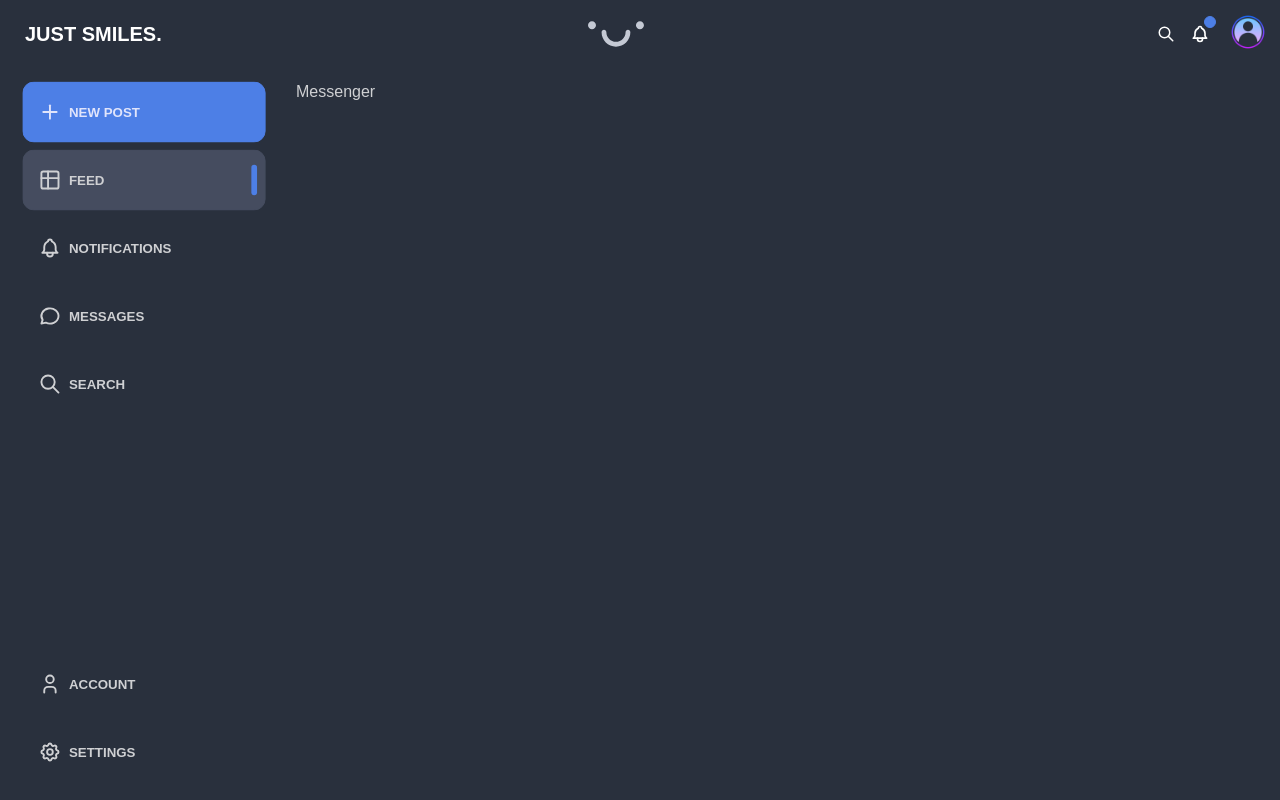
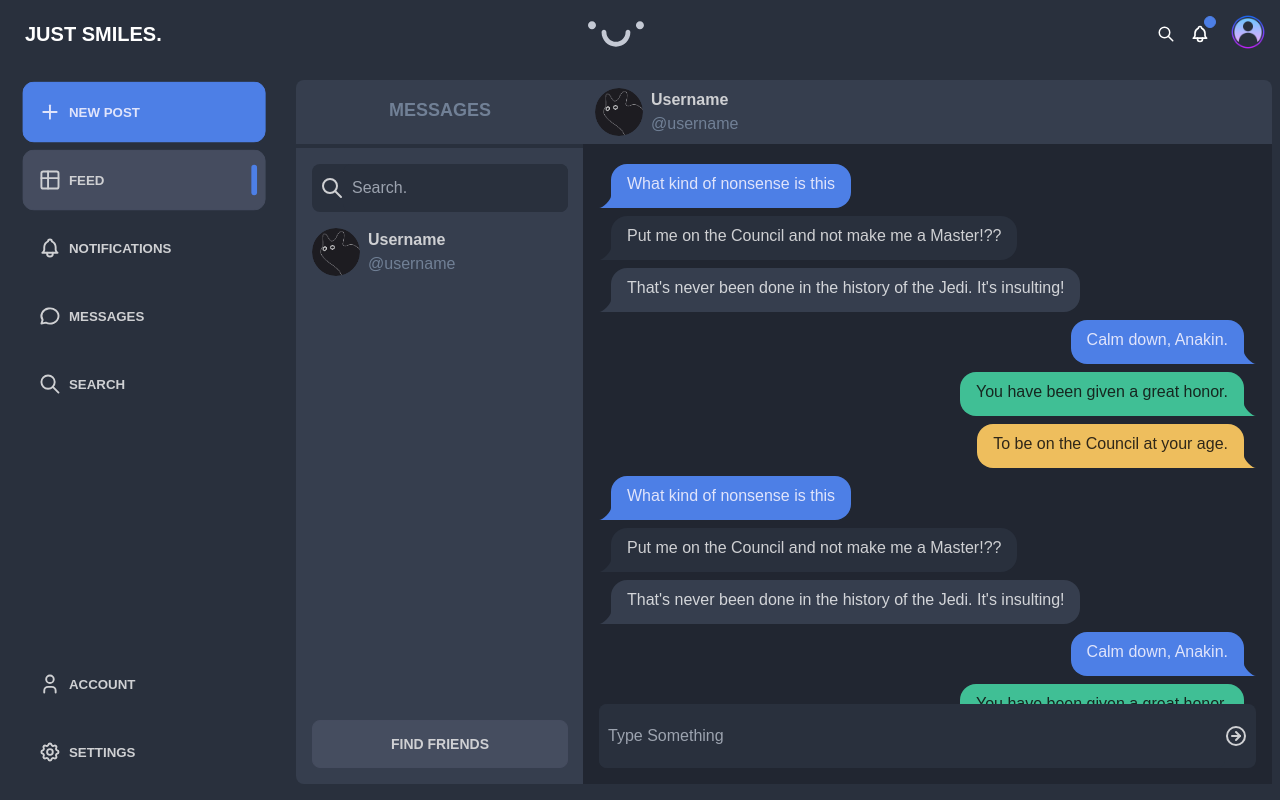
Before and after one commit to Sameers12s/JustSmile-1, a React (Vite) app: page /messages in a window 1280 px wide. Built offline with nearby package versions, Linux system fonts and the light colour scheme.

Commit message:
message section partially done

```diff
--- a/src/assets/Css/index.css
+++ b/src/assets/Css/index.css
@@ -13,6 +13,9 @@
 }
 
 @layer components {
+    :root {
+        color-scheme: dark;
+      }
     body {
         @apply bg-neutrals-900
     }
--- /dev/null
+++ b/src/components/ChartArea.jsx
@@ -0,0 +1,92 @@
+import { IconCircleArrowRight } from "@tabler/icons-react";
+import UserNames from "../components/UserNames";
+const ChartArea = () => {
+  return (
+    <div className="join-item flex flex-col flex-1 h-full rounded-lg bg-neutrals-800">
+      <div className="w-full h-16 text-center">
+        <div className="flex flex-1 h-full items-center px-3">
+          <UserNames />
+        </div>
+      </div>
+
+      <div className="flex flex-col flex-1 bg-neutrals-950 rounded-none p-4 min-h-0 ">
+        <div className="flex-1 flex-col overflow-y-auto ">
+          <div className="chat chat-start">
+            <div className="chat-bubble chat-bubble-primary">
+              What kind of nonsense is this
+            </div>
+          </div>
+          <div className="chat chat-start">
+            <div className="chat-bubble chat-bubble-secondary">
+              Put me on the Council and not make me a Master!??
+            </div>
+          </div>
+          <div className="chat chat-start">
+            <div className="chat-bubble chat-bubble-accent">
+              That's never been done in the history of the Jedi. It's insulting!
+            </div>
+          </div>
+          <div className="chat chat-end">
+            <div className="chat-bubble chat-bubble-info">
+              Calm down, Anakin.
+            </div>
+          </div>
+          <div className="chat chat-end">
+            <div className="chat-bubble chat-bubble-success">
+              You have been given a great honor.
+            </div>
+          </div>
+          <div className="chat chat-end">
+            <div className="chat-bubble chat-bubble-warning">
+              To be on the Council at your age.
+            </div>
+          </div>
+          <div className="chat chat-start">
+            <div className="chat-bubble chat-bubble-primary">
+              What kind of nonsense is this
+            </div>
+          </div>
+          <div className="chat chat-start">
+            <div className="chat-bubble chat-bubble-secondary">
+              Put me on the Council and not make me a Master!??
+            </div>
+          </div>
+          <div className="chat chat-start">
+            <div className="chat-bubble chat-bubble-accent">
+              That's never been done in the history of the Jedi. It's insulting!
+            </div>
+          </div>
+          <div className="chat chat-end">
+            <div className="chat-bubble chat-bubble-info">
+              Calm down, Anakin.
+            </div>
+          </div>
+          <div className="chat chat-end">
+            <div className="chat-bubble chat-bubble-success">
+              You have been given a great honor.
+            </div>
+          </div>
+          <div className="chat chat-end">
+            <div className="chat-bubble chat-bubble-warning">
+              To be on the Council at your age.
+            </div>
+          </div>
+        </div>
+        <div className=" flex-shrink-0">
+          <div className="join items-center justify-center bg-neutrals-900 w-full">
+            <input
+              id="text"
+              placeholder="Type Something"
+              className="h-16 input w-full rounded-lg text-bold pl-2 focus:outline-none"
+              required
+            />
+            <button className="join-item pr-2 rounded-full ">
+              <IconCircleArrowRight />
+            </button>
+          </div>
+        </div>
+      </div>
+    </div>
+  );
+};
+export default ChartArea;
--- a/src/components/LeftSidebar.jsx
+++ b/src/components/LeftSidebar.jsx
@@ -19,7 +19,7 @@ const LeftSidebar = () => {
   }
 
   return (
-    <div className="flex flex-col h-full p-4 pt-0 space-y-1">
+    <div className="flex flex-col h-full p-4 pt-0 space-y-1 ">
       <button
         className="btn btn-primary justify-start h-16 rounded-xl font-bold"
         onClick={open}
--- /dev/null
+++ b/src/components/MessageFriendsTab.jsx
@@ -0,0 +1,32 @@
+import UserNames from "../components/UserNames";
+import { IconSearch } from "@tabler/icons-react";
+const MessageFriendsTab = () => {
+  return (
+    <div className="join-item flex flex-col basis-72 h-full rounded-lg bg-neutrals-800">
+      <div className="w-full h-16 font-bold text-neutrals-600 text-center text-lg py-4">
+        MESSAGES
+      </div>
+      <div className="flex flex-row w-full h-18 items-center p-4 border-t-4 border-t-neutrals-900 rounded-none">
+        <div className="join w-full items-center justify-center pl-2 bg-neutrals-900">
+          <div className="join-item ">
+            <IconSearch />
+          </div>
+          <input
+            type="text"
+            id="email"
+            placeholder="Search."
+            className="input w-full  rounded-lg text-bold pl-2 focus:outline-none"
+            required
+          />
+        </div>
+      </div>
+      <div className="flex-1 px-4">
+        <UserNames />
+      </div>
+      <div className="flex justify-center p-4">
+        <button className="btn w-full bg-neutrals-700">FIND FRIENDS</button>
+      </div>
+    </div>
+  );
+};
+export default MessageFriendsTab;
--- a/src/components/RightSidebar.jsx
+++ b/src/components/RightSidebar.jsx
@@ -2,9 +2,11 @@ import FollowersFollowingTab from "./FollowersFollowingTab";
 import FriendsTab from "./FriendsTab";
 const RightSidebar = () => {
   return (
-    <div className="flex flex-col h-full p-4 py-4 pt-0 space-y-4">
-      <FollowersFollowingTab />
-      <FriendsTab />
+    <div className="min-w-[20rem] max-w-[20rem] hidden xl:block bg-neutrals-900 h-full">
+      <div className="flex flex-col h-full p-4 py-4 pt-0 space-y-4 ">
+        <FollowersFollowingTab />
+        <FriendsTab />
+      </div>
     </div>
   );
 };
--- a/src/pages/Home.jsx
+++ b/src/pages/Home.jsx
@@ -1,7 +1,11 @@
 import Post from "../components/Post";
 const Home = () => {
   document.title = "JustSmile | Home";
-  return <Post />;
+  return (
+    <div className=" max-w-[41rem]">
+      <Post />
+    </div>
+  );
 };
 
 export default Home;
--- a/src/pages/Messenger.jsx
+++ b/src/pages/Messenger.jsx
@@ -1,6 +1,13 @@
+import MessageFriendTab from "../components/MessageFriendsTab";
+import ChartArea from "../components/ChartArea";
 const Messenger = () => {
-  document.title = "JustSmile | Messenger"
-    return <div>Messenger</div>;
-  };
+  document.title = "JustSmile | Messenger";
+  return (
+    <div className="join flex flex-row h-full pb-4">
+      <MessageFriendTab />
+      <ChartArea />
+    </div>
+  );
+};
 
-  export default Messenger;
+export default Messenger;
--- a/src/pages/Notification.jsx
+++ b/src/pages/Notification.jsx
@@ -1,7 +1,11 @@
 import Notifiy from "../components/Notifiy";
 const Notification = () => {
-  document.title = "JustSmile | Notification"
-  return <div><Notifiy /></div>;
+  document.title = "JustSmile | Notification";
+  return (
+    <div className=" max-w-[41rem]">
+      <Notifiy />
+    </div>
+  );
 };
 
 export default Notification;
--- a/src/pages/Setting.jsx
+++ b/src/pages/Setting.jsx
@@ -6,13 +6,16 @@ import AppTheme from "../components/AppTheme";
 const Setting = () => {
   document.title = "JustSmile | Setting";
   return (
+    <div className=" max-w-[41rem]">
       <div className="flex flex-col">
         <div className="pb-5">
           <div className="py-4 font-bold text-neutrals-600">APP THEME</div>
           <AppTheme />
         </div>
         <div className="pb-5">
-        <div className="py-4 font-bold text-neutrals-600">PERSONAL DETAILS</div>
+          <div className="py-4 font-bold text-neutrals-600">
+            PERSONAL DETAILS
+          </div>
           <PersonalDetails />
         </div>
         <div className="pb-5">
@@ -28,6 +31,7 @@ const Setting = () => {
           <DangerZone />
         </div>
       </div>
+    </div>
   );
 };
 
--- a/src/pages/layouts/BaseLayout.jsx
+++ b/src/pages/layouts/BaseLayout.jsx
@@ -25,12 +25,11 @@ const BaseLayout = () => {
           <div className="min-w-[18rem] hidden lg:block">
             <LeftSidebar />
           </div>
-          <div className="flex-1 max-w-[42rem] px-2">
+          <div className="flex-1 h-full px-2">
             <Outlet />
           </div>
-          <div
-            className={`min-w-[20rem] max-w-[20rem] hidden xl:block bg-neutrals-900 ${visibility}`}
-          >
+
+          <div className={` ${visibility}`}>
             <RightSidebar />
           </div>
         </div>
--- a/src/routes/routes.jsx
+++ b/src/routes/routes.jsx
@@ -55,14 +55,14 @@ const router = createBrowserRouter([
         path: "messages",
         element: <Messenger />,
         handle: {
-          hideRightSidebar: "invisible",
+          hideRightSidebar: "lg:hidden",
         },
       },
       {
         path: "notifications",
         element: <Notification />,
         handle: {
-          hideRightSidebar: "invisible",
+          hideRightSidebar: "lg:hidden",
         },
       },
       {
@@ -73,7 +73,7 @@ const router = createBrowserRouter([
         path: "setting",
         element: <Setting />,
         handle: {
-          hideRightSidebar: "invisible",
+          hideRightSidebar: "lg:hidden",
         },
       },
       {
```
Lines whose indentation alone changed are shown as unchanged.
